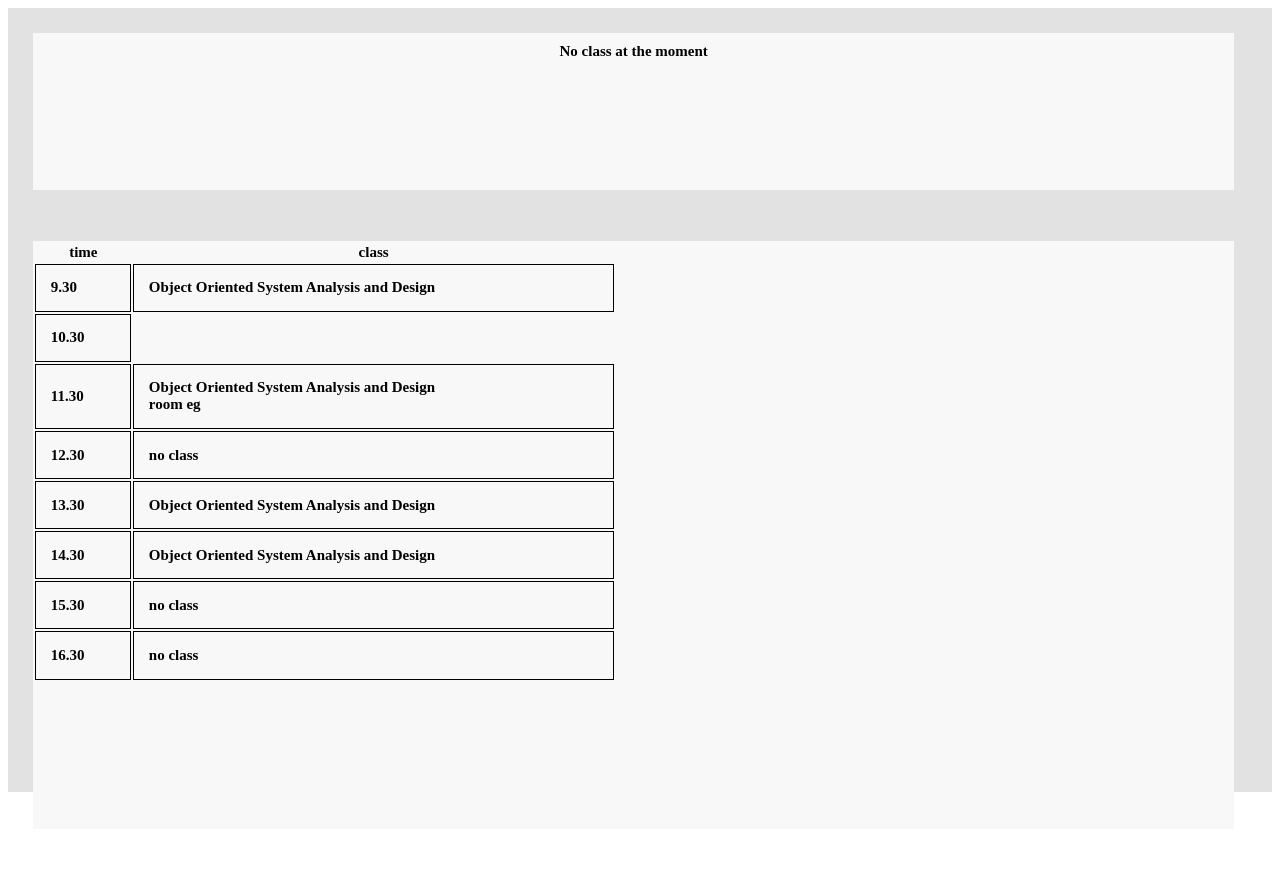
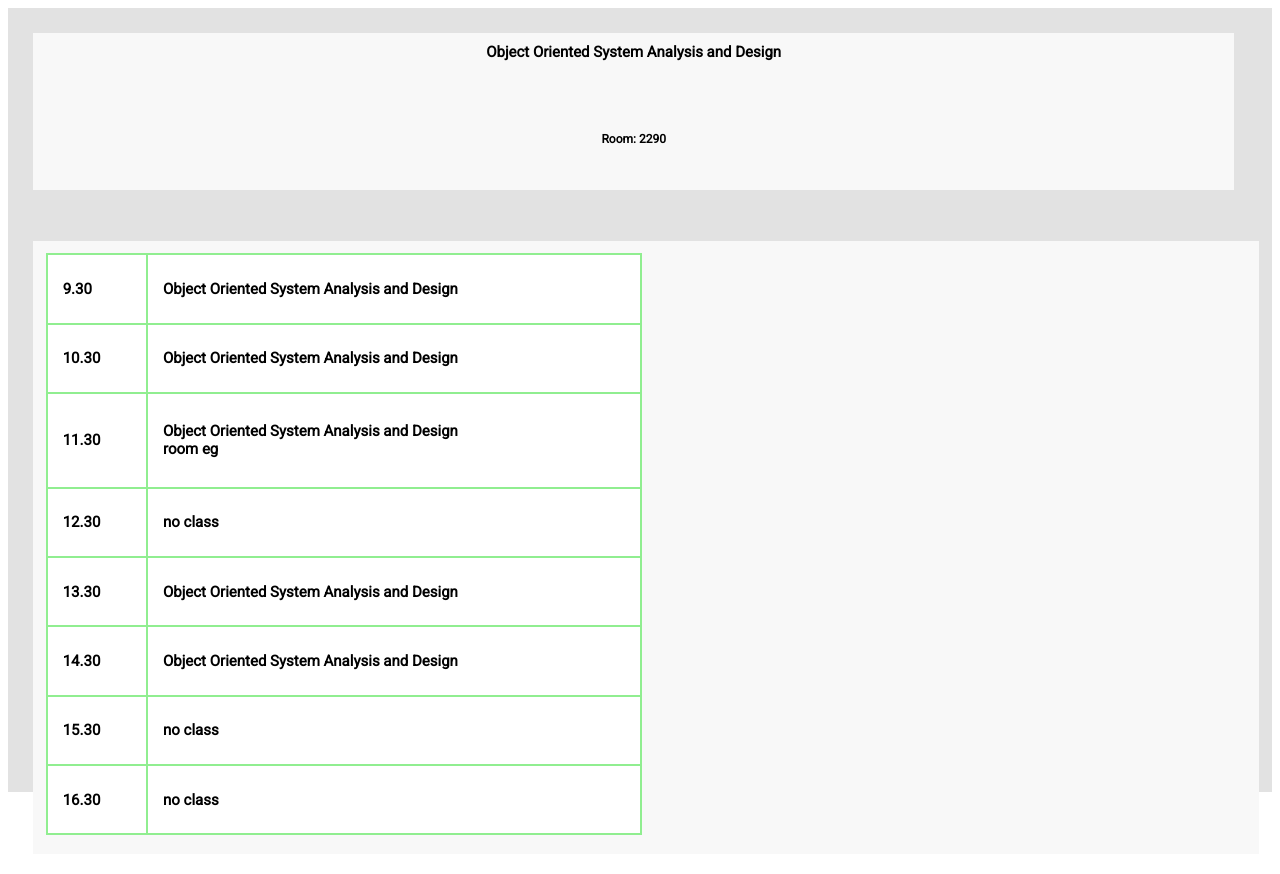
Before and after one commit to kieranthompson/Timetable-App, a plain HTML site: page monday.html in a window 1280 px wide. Drawn offline with nearby package versions, Linux system fonts and the light colour scheme.

Commit message:
Update on Linux

```diff
--- a/monday.html
+++ b/monday.html
@@ -1,40 +1,16 @@
 <html>
 <head><link rel="stylesheet" type="text/css" href="timestyle.css">
- <script src="https://ajax.googleapis.com/ajax/libs/jquery/3.1.1/jquery.min.js"></script>
+<link href="https://fonts.googleapis.com/css?family=Roboto" rel="stylesheet">
 
-<script>
-$(document).ready(function(){
-    var date = new Date();
-    var currentHour = date.getHours();
-    var currentMinute = date.getMinutes();
-
-    setTimeout(function(){
-    window.location.reload(1);
-    }, 10000);
-
-    if(currentHour >= 0 && currentMinute < 7){
-        $("#infoBar").each(function(){
-            $("#infoBar h1").text("Integrated Web Development");
-        });
-    }
-
-    else{
-            $("#infoBar").each(function(){
-                $("#infoBar h1").text("No class at the moment");
-            });
-    }
-});
-
-
-
-
-</script>
+<script src="https://ajax.googleapis.com/ajax/libs/jquery/3.1.1/jquery.min.js"></script>
+<script src="mondayclass.js"></script>
 
 </head>
 
 <div id="container">
 <div id="infoBar">
     <h1></h1>
+    <h2></h2>
 
 </div>
 
@@ -42,15 +18,12 @@ $(document).ready(function(){
 <table id ="timetable">
     <table id="timetable">
         <tr>
-            <th>time</th>
-            <th>class</th>
-        </tr>
-        <tr>
             <td class="time">9.30</td>
             <td>Object Oriented System Analysis and Design</td>
         </tr>
         <tr>
             <td class="time">10.30</td>
+            <td>Object Oriented System Analysis and Design<br>
         </tr>
         <tr>
             <td class="time">11.30</td>
--- /dev/null
+++ b/mondayclass.js
@@ -0,0 +1,49 @@
+$(document).ready(function(){
+    var date = new Date();
+    var days = ['Sunday', 'Monday', 'Tuesday', 'Wednesday', 'Thursday', 'Friday', 'Saturday'];
+
+    var days = days[date.getDay() ];
+    var currentHour = date.getHours();
+    var currentMinute = date.getMinutes();
+
+    if(days = 'Tuesday'){
+        $("#infobar").each(function(){
+            $("#infobar h1").text("ITS TUESDAY");
+        });
+    }
+
+    if((currentHour = 11 && currentMinute >= 30) || (currentHour = 12 && currentMinute < 30)){
+        $("#infoBar").each(function(){
+            $("#infoBar h1").text("Object Oriented System Analysis and Design");
+            $("#infobar h2").text("Room: 2290")
+        });
+    }
+
+    else if((currentHour = 12 && currentMinute >= 30) || (currentHour = 13 && currentMinute < 30)){
+        $("#infoBar").each(function(){
+            $("#infoBar h1").text("Object Oriented System Analysis and Design");
+            $("#infobar h2").text("Room: 2290")
+        });
+    }
+
+    else if((currentHour = 13 && currentMinute >= 30) || (currentHour = 14 && currentMinute < 30)){
+        $("#infobar").each(function(){
+            $("#infobar h1").text("Object Oriented System Analysis and Design");
+            $("#infobar h2").text("Room: 2290");
+        });
+    }
+
+    else if((currentHour = 14 && currrentMinute >=30) || (currentHour = 15 && currentMinute < 30)){
+        $("#infobar").each(function(){
+            $("#infobar h1").text("")
+        })
+
+    }
+
+    else{
+        $("#infoBar").each(function(){
+            $("#infobar h1").text("No class at the moment");
+        });
+    }
+
+});
--- a/timestyle.css
+++ b/timestyle.css
@@ -2,6 +2,7 @@
     height: 100%;
     width: 100%;
     background-color: #e2e2e2;
+    font-family: 'Roboto', sans-serif;
 }
 
 #infoBar{
@@ -15,9 +16,17 @@
 #infoBar h1{
     text-align: center;
     font-size: 15px;
+    height: 50%;
+}
+
+#infobar h2{
+    text-align: center;
+    font-size: 12px;
+
 }
 
 #timetableBar{
+    padding: 1%;
     float: left;
     height: 75%;
     width: 95%;
@@ -29,16 +38,18 @@
 #timetable{
     font-size: 15px;
     font-weight: bold;
-    float: left;
+    background-color: lightgreen;
+    height: 99%;
 }
 
 #timetable tr td.time{
     width: 10%;
+    background-color: white;
 }
 #timetable tr td{
+    background-color: white;
     padding: 2.5%;
     width: 50%;
     height: 5%;
-    border-style: solid;
-    border-width: 1px;
+    border-style: 5px;
 }
```
Also changed, not shown: classtime.js (added, +41 -0 lines).
